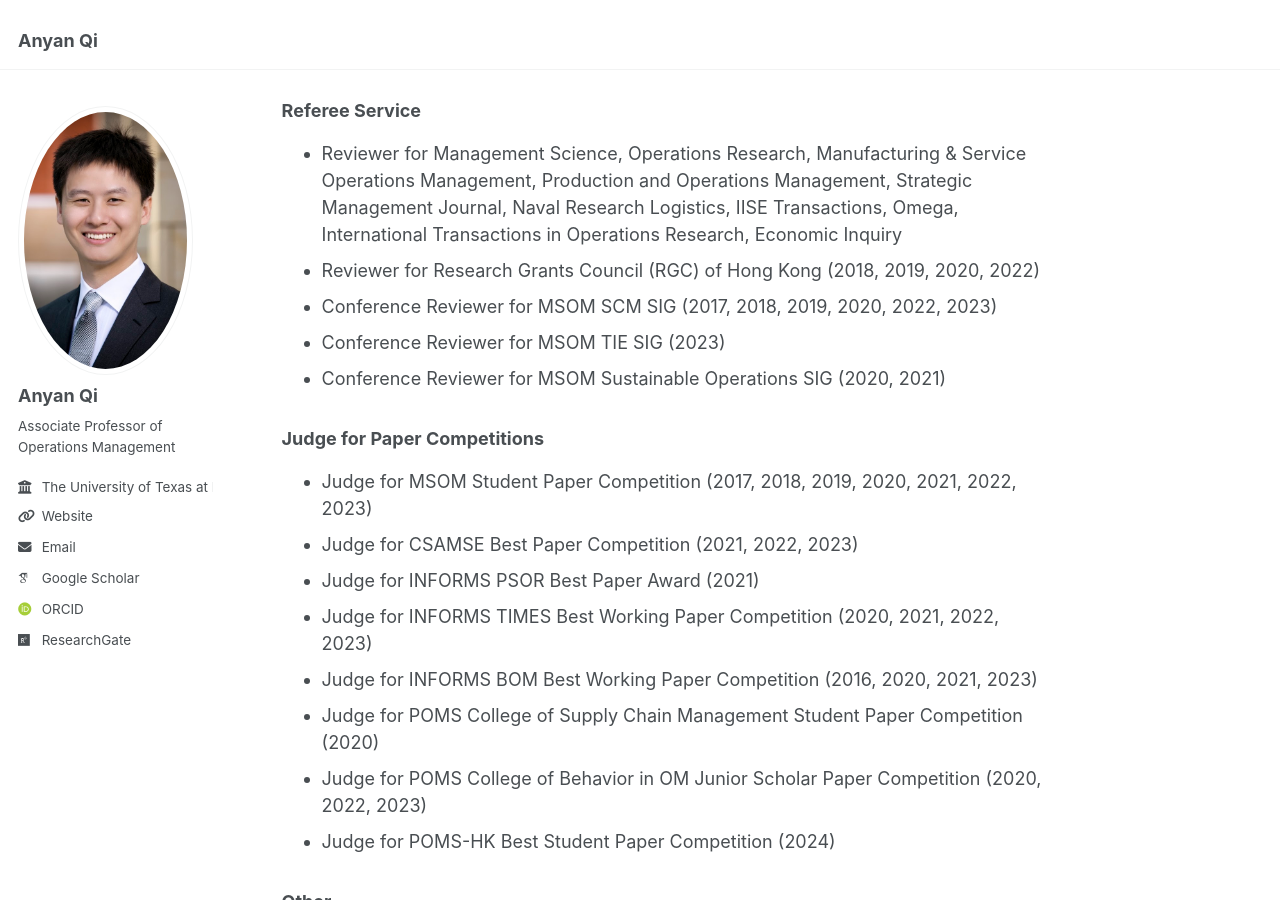
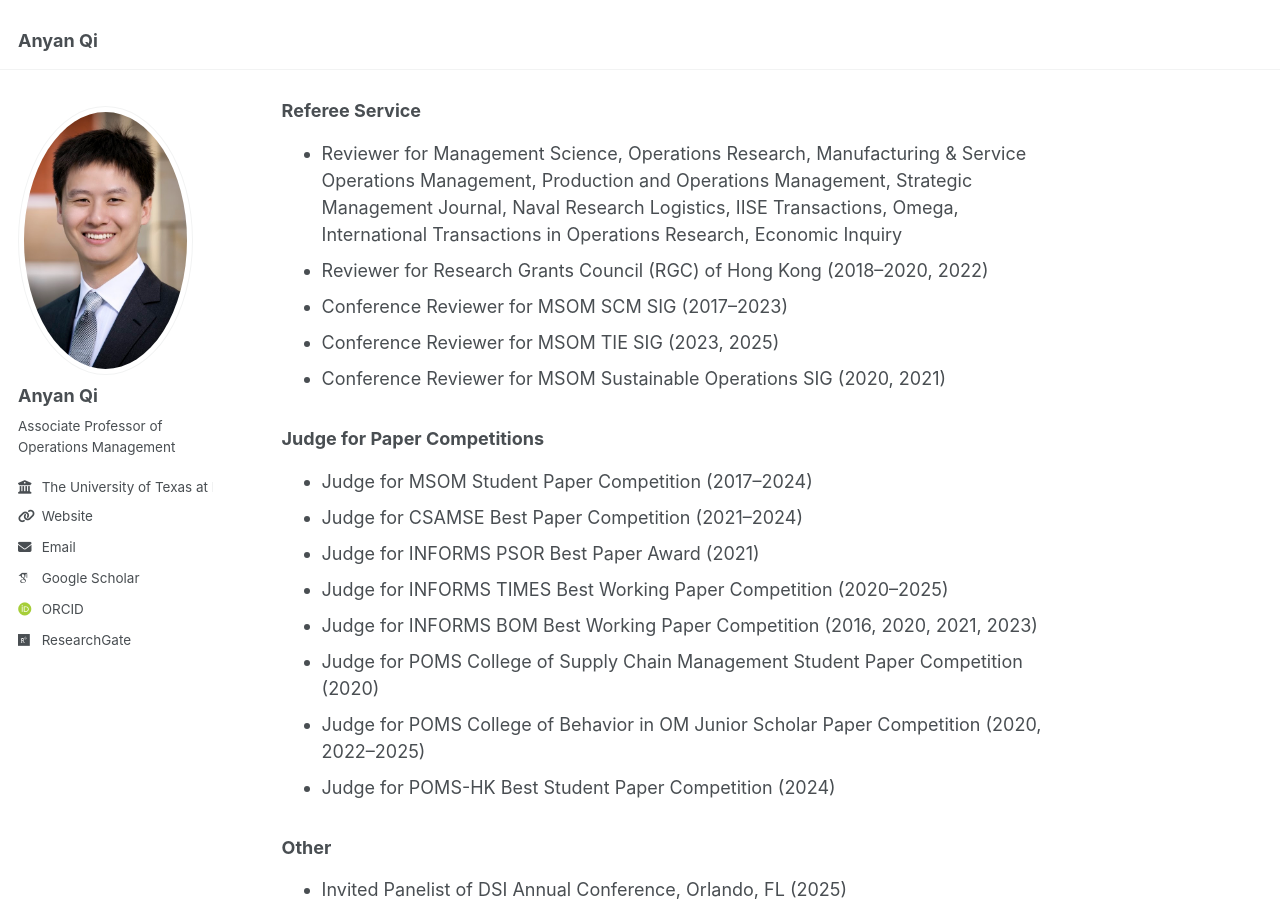
Before and after one commit to qi-anyan/qi-anyan.github.io, a Jekyll site: the page built from _pages/about.md, in a window 1280 px wide and 900 px high, scrolled down 6296 px. Built offline with Jekyll 4.4.1, drawn with Linux system fonts in a browser that asks for light colours; some web fonts are replaced.

Commit message:
Initial commit

```diff
--- a/_pages/about.md
+++ b/_pages/about.md
@@ -190,21 +190,21 @@ SERVICE
 ### Referee Service
 
 - Reviewer for Management Science, Operations Research, Manufacturing & Service Operations Management, Production and Operations Management, Strategic Management Journal, Naval Research Logistics, IISE Transactions, Omega, International Transactions in Operations Research, Economic Inquiry
-- Reviewer for Research Grants Council (RGC) of Hong Kong (2018, 2019, 2020, 2022)
-- Conference Reviewer for MSOM SCM SIG (2017, 2018, 2019, 2020, 2022, 2023)
-- Conference Reviewer for MSOM TIE SIG (2023)
+- Reviewer for Research Grants Council (RGC) of Hong Kong (2018–2020, 2022)
+- Conference Reviewer for MSOM SCM SIG (2017–2023)
+- Conference Reviewer for MSOM TIE SIG (2023, 2025)
 - Conference Reviewer for MSOM Sustainable Operations SIG (2020, 2021)
 
 
 ### Judge for Paper Competitions
 
-- Judge for MSOM Student Paper Competition (2017, 2018, 2019, 2020, 2021, 2022, 2023)
-- Judge for CSAMSE Best Paper Competition (2021, 2022, 2023)
+- Judge for MSOM Student Paper Competition (2017–2024)
+- Judge for CSAMSE Best Paper Competition (2021–2024)
 - Judge for INFORMS PSOR Best Paper Award (2021)
-- Judge for INFORMS TIMES Best Working Paper Competition (2020, 2021, 2022, 2023)
+- Judge for INFORMS TIMES Best Working Paper Competition (2020–2025)
 - Judge for INFORMS BOM Best Working Paper Competition (2016, 2020, 2021, 2023)
 - Judge for POMS College of Supply Chain Management Student Paper Competition (2020)
-- Judge for POMS College of Behavior in OM Junior Scholar Paper Competition (2020, 2022, 2023)
+- Judge for POMS College of Behavior in OM Junior Scholar Paper Competition (2020, 2022–2025)
 - Judge for POMS-HK Best Student Paper Competition (2024)
 
 
```
